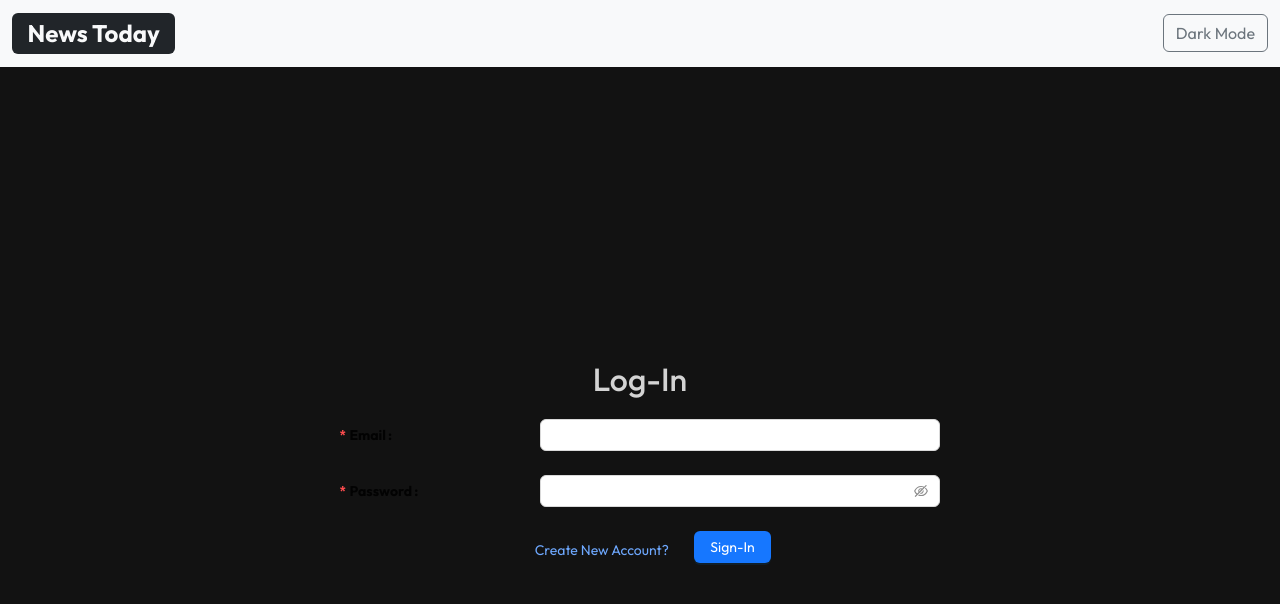
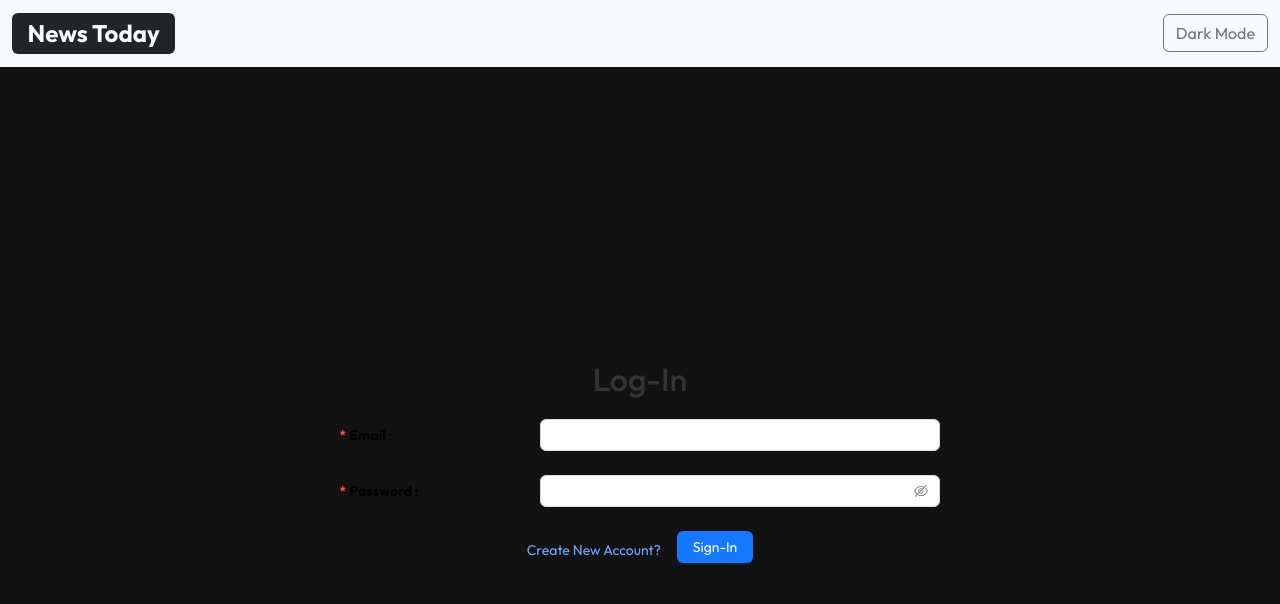
Before and after one commit to sathwikpedapati/NewsToday, a React (Create React App) app in the folder client/: page /login in a window 1280 px wide. Shown: the top 604 px of the page. Built offline with nearby package versions, Linux system fonts and the light colour scheme.

Commit message:
Update Login.js

```diff
--- a/client/src/pages/Login.js
+++ b/client/src/pages/Login.js
@@ -1,4 +1,4 @@
-import React from 'react';
+import React, { useEffect } from 'react';
 import Navbar from '../Components/Navbar';
 import { Button, Form, Input, message } from 'antd';
 import { Link, useNavigate } from 'react-router-dom';
@@ -6,6 +6,12 @@ import axios from 'axios';
 
 const Login = ({ theme, setTheme }) => {
   const navigate = useNavigate();
+
+  useEffect(() => {
+    document.body.setAttribute('data-bs-theme', 'light');
+    document.body.style.backgroundColor = '#f8f9fa';
+    document.body.style.color = '#000000';
+  }, []);
 
   const onFinish = async (values) => {
     try {
@@ -23,14 +29,14 @@ const Login = ({ theme, setTheme }) => {
   };
 
   const labelStyle = {
-    color: 'green',
+    color: '#6c757d', // Light gray
     fontWeight: 'bold',
     display: 'flex',
   };
 
   return (
     <>
-      <Navbar theme={theme} setTheme={setTheme} />
+      <Navbar theme="light" setTheme={() => {}} showThemeToggle={false} />
       <div style={{
         display: 'flex',
         justifyContent: 'center',
@@ -46,7 +52,7 @@ const Login = ({ theme, setTheme }) => {
           onFinish={onFinish}
           autoComplete="off"
         >
-          <h2 style={{ textAlign: "center", lineHeight: '4rem', color: "#d3d3d3" }}>Log-In</h2>
+          <h2 style={{ textAlign: "center", lineHeight: '4rem', color: "#333" }}>Log-In</h2>
 
           <Form.Item
             label="Email"
@@ -65,10 +71,10 @@ const Login = ({ theme, setTheme }) => {
           </Form.Item>
 
           <div style={{ textAlign: 'center', display: 'flex', flexDirection: 'row', justifyContent: "center" }}>
-            <Link to="/signup" style={{ textDecoration: 'none', marginTop: "0.5rem" }}>
+            <Link to="/signup" style={{ textDecoration: 'none', marginTop: "0.5rem", marginRight: "1rem" }}>
               Create New Account?
             </Link>
-            <Form.Item wrapperCol={{ offset: 8, span: 16 }}>
+            <Form.Item wrapperCol={{ offset: 0 }}>
               <Button type="primary" htmlType="submit">
                 Sign-In
               </Button>
```
